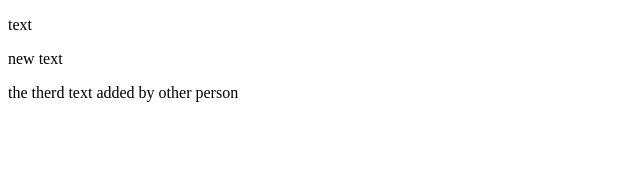
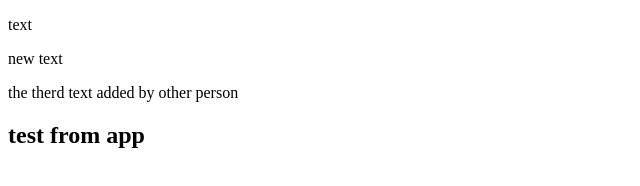
Before and after one commit to ayman-mahmoud-abbas/git1, a plain HTML site: page index.html in a window 1280 px wide. Shown: the whole page, without its empty margins (0-640 px from the left). Drawn offline with Linux system fonts and the light colour scheme.

Commit message:
ubdate index.html

```diff
--- a/index.html
+++ b/index.html
@@ -10,5 +10,7 @@
     <p>text</p>
     <p>new text</p>
     <p>the therd text added by other person </p>
+    <h2>test from app</h2>
+
 </body>
 </html>
```
